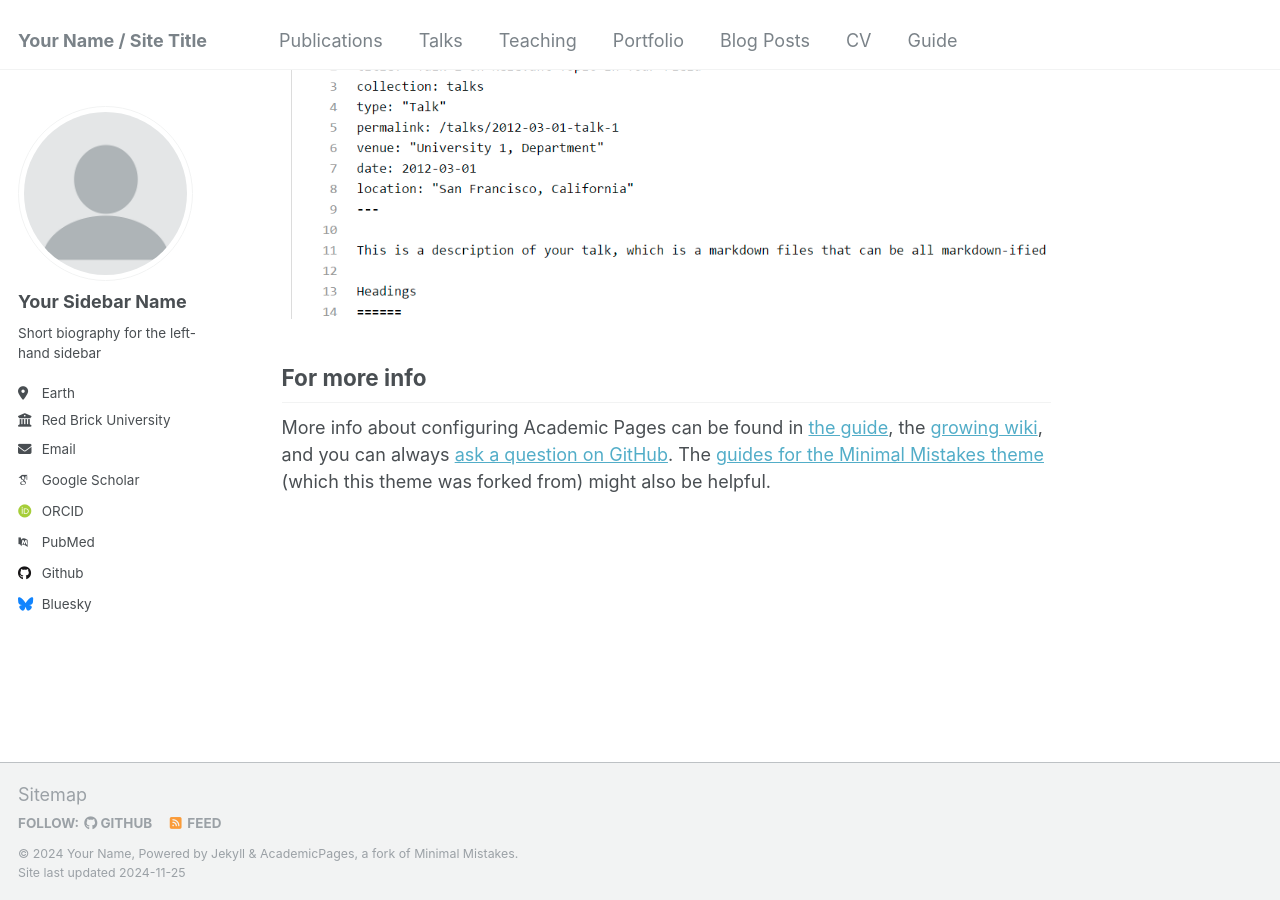
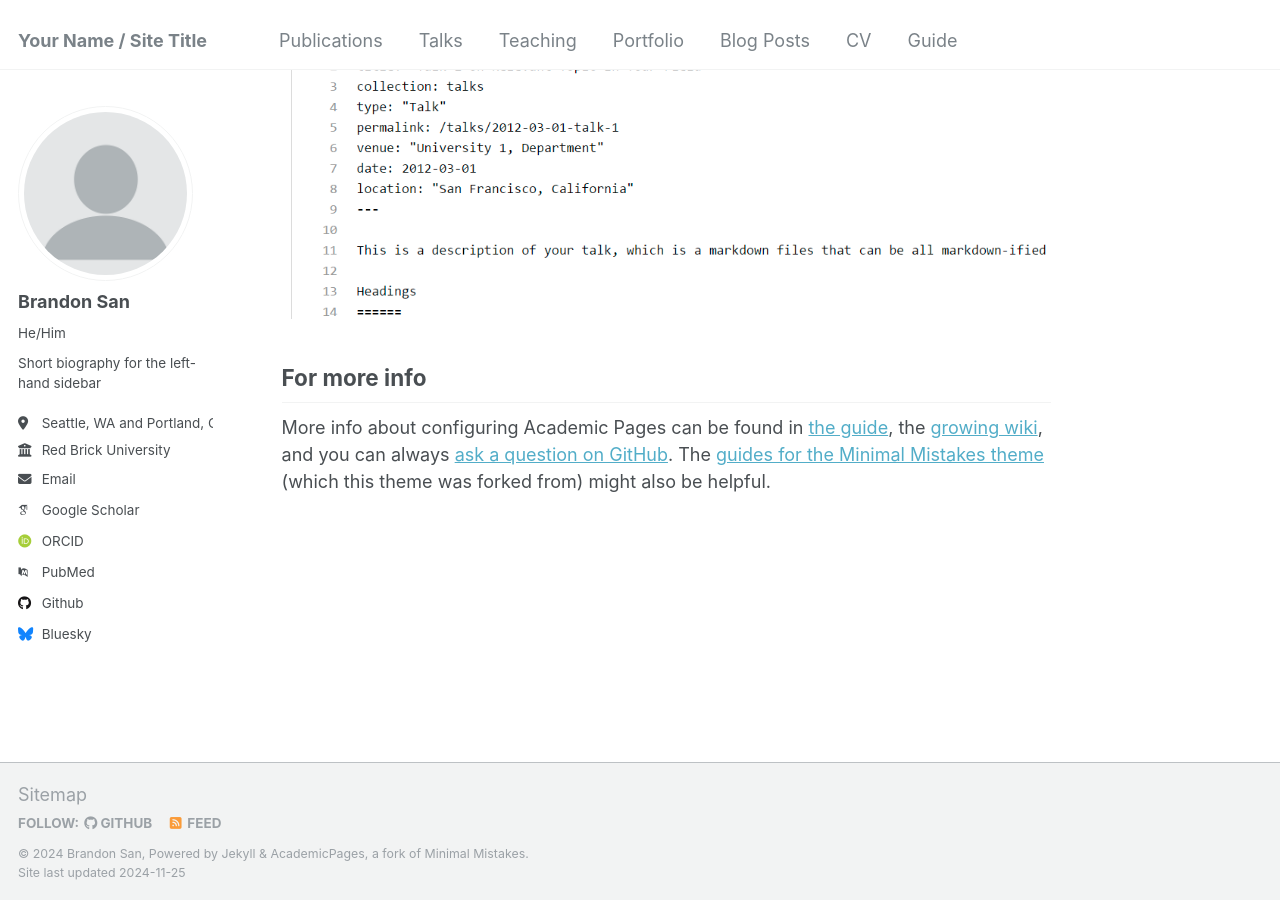
Before and after one commit to BrandonSokSan/BrandonSokSan.github.io, a Jekyll site: the page built from _pages/about.md, in a window 1280 px wide and 900 px high, scrolled down 2643 px. Built offline with Jekyll 4.4.1, drawn with Linux system fonts in a browser that asks for light colours; some web fonts are replaced.

Commit message:
Update _config.yml

```diff
--- a/_config.yml
+++ b/_config.yml
@@ -10,9 +10,9 @@
 locale                   : "en-US"
 title                    : "Your Name / Site Title"
 title_separator          : "-"
-name                     : &name "Your Name"
+name                     : &name "Brandon San"
 description              : &description "personal description"
-url                      : https://academicpages.github.io # the base hostname & protocol for your site e.g. "https://[your GitHub username].github.io"
+url                      : https://BrandonSan.github.io # the base hostname & protocol for your site e.g. "https://[your GitHub username].github.io"
 baseurl                  : "" # the subpath of your site, e.g. "/blog"
 repository               : "academicpages/academicpages.github.io"
 
@@ -22,12 +22,12 @@ repository               : "academicpages/academicpages.github.io"
 author:
   # Biographic information
   avatar           : "profile.png"
-  name             : "Your Sidebar Name"
-  pronouns         : # example: "she/her"
+  name             : "Brandon San"
+  pronouns         : "He/Him" # example: "she/her"
   bio              : "Short biography for the left-hand sidebar"
-  location         : "Earth"
+  location         : "Seattle, WA and Portland, OR"
   employer         : "Red Brick University"
-  uri              : # URL
+  URI              : # URL
   email            : "none@example.org"
 
   # Academic websites
```
